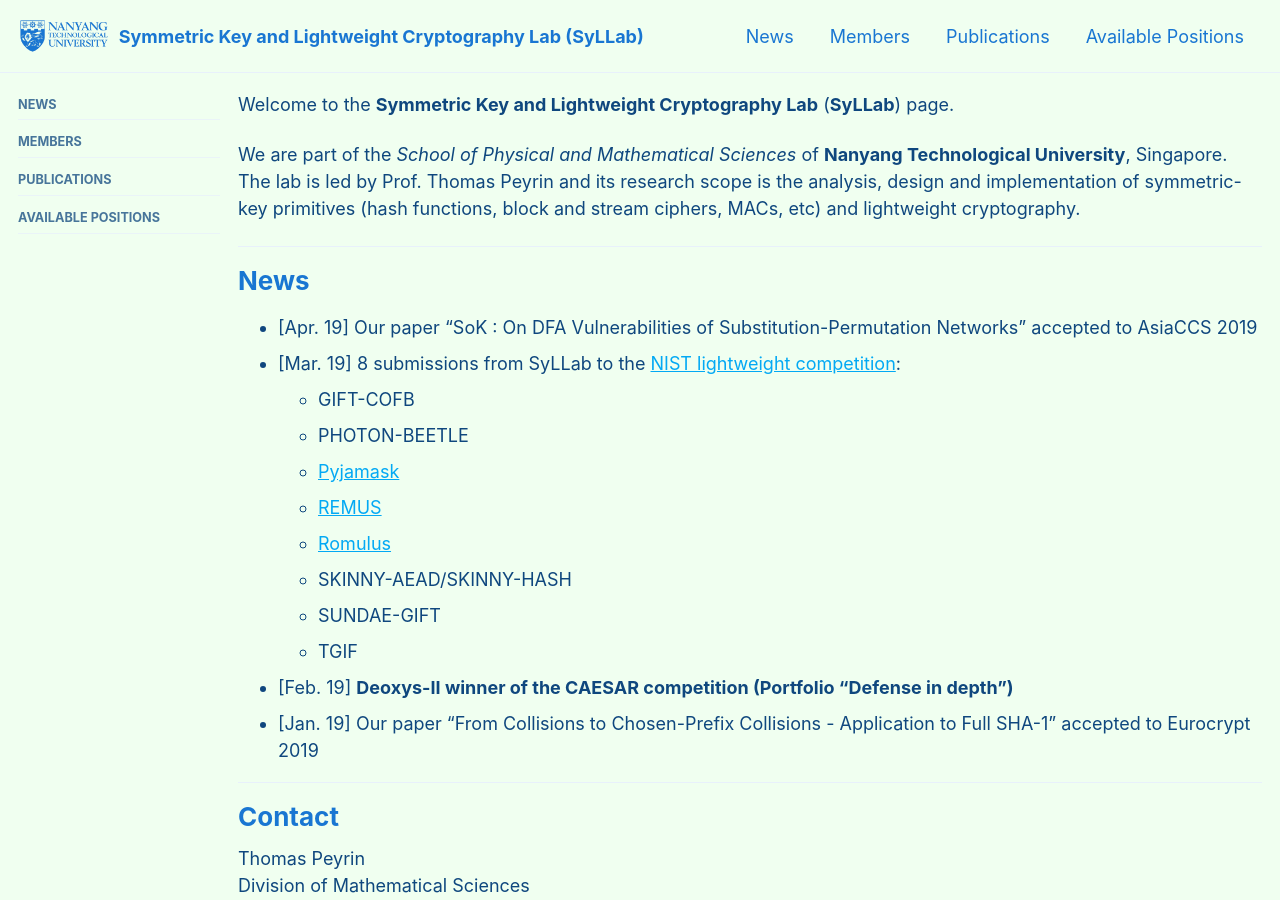
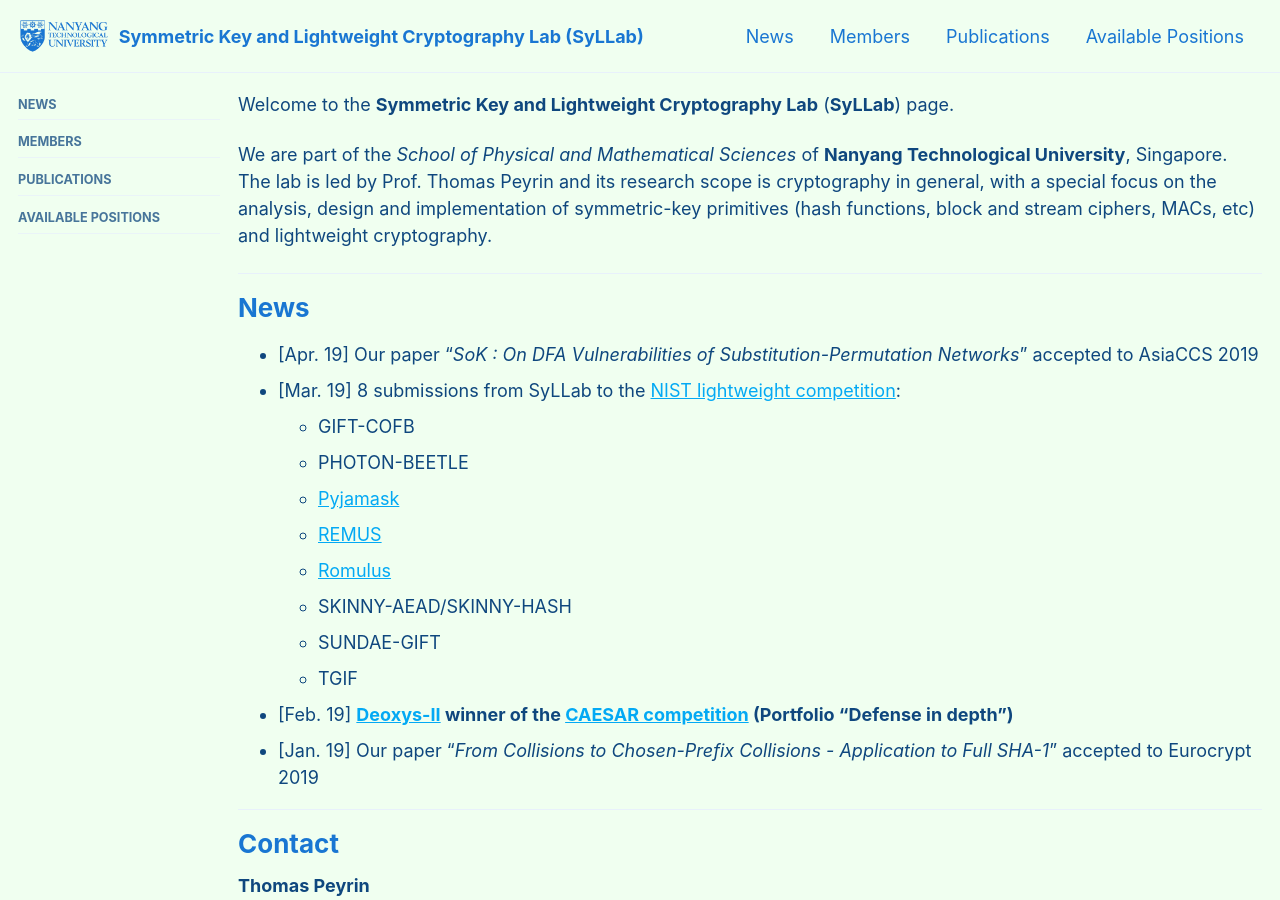
Before and after one commit to thomaspeyrin/web, a Jekyll site: the page built from index.md, in a window 1280 px wide and 900 px high. Built offline with Jekyll 4.4.1, drawn with Linux system fonts in a browser that asks for light colours; cached includes are drawn as plain includes; nearby versions of some CDN libraries; part of the change alters nothing that is shown; some of the changed text lies outside the part shown.

Commit message:
Update index.md

```diff
--- a/index.md
+++ b/index.md
@@ -8,14 +8,14 @@ sidebar:
 
 Welcome to the **Symmetric Key and Lightweight Cryptography Lab** (**SyLLab**) page.
 
-We are part of the *School of Physical and Mathematical Sciences* of **Nanyang Technological University**, Singapore. The lab is led by Prof. Thomas Peyrin and its research scope is the analysis, design and implementation of symmetric-key primitives (hash functions, block and stream ciphers, MACs, etc) and lightweight cryptography.
+We are part of the *School of Physical and Mathematical Sciences* of **Nanyang Technological University**, Singapore. The lab is led by Prof. Thomas Peyrin and its research scope is cryptography in general, with a special focus on the analysis, design and implementation of symmetric-key primitives (hash functions, block and stream ciphers, MACs, etc) and lightweight cryptography.
 
 ---
 
 # News
 {: .myh1}
 
-- \[Apr. 19\] Our paper "SoK : On DFA Vulnerabilities of Substitution-Permutation Networks" accepted to AsiaCCS 2019
+- \[Apr. 19\] Our paper "*SoK : On DFA Vulnerabilities of Substitution-Permutation Networks*" accepted to AsiaCCS 2019
 - \[Mar. 19\]  8 submissions from SyLLab to the [NIST lightweight competition](https://csrc.nist.gov/Projects/Lightweight-Cryptography):
   - GIFT-COFB
   - PHOTON-BEETLE
@@ -25,8 +25,8 @@ We are part of the *School of Physical and Mathematical Sciences* of **Nanyang T
   - SKINNY-AEAD/SKINNY-HASH
   - SUNDAE-GIFT
   - TGIF
-- \[Feb. 19\] **Deoxys-II winner of the CAESAR competition (Portfolio "Defense in depth")**
-- \[Jan. 19\] Our paper "From Collisions to Chosen-Prefix Collisions - Application to Full SHA-1" accepted to Eurocrypt 2019
+- \[Feb. 19\] **[Deoxys-II](https://sites.google.com/view/deoxyscipher) winner of the [CAESAR competition](http://competitions.cr.yp.to/caesar-submissions.html) (Portfolio "Defense in depth")**
+- \[Jan. 19\] Our paper "*From Collisions to Chosen-Prefix Collisions - Application to Full SHA-1*" accepted to Eurocrypt 2019
 
 
 ---
@@ -34,10 +34,10 @@ We are part of the *School of Physical and Mathematical Sciences* of **Nanyang T
 # Contact
 {: .myh1}
 
-Thomas Peyrin
+**Thomas Peyrin**
 Division of Mathematical Sciences
 School of Physical and Mathematical Sciences
 Nanyang Technological University
 SPMS-MAS-05-14, 21 Nanyang Link, Singapore 637371, Singapore
-Phone: +65-65132027
-E-mail: thomas.peyrin(at)ntu.edu.sg
+**Phone**: +65-65132027
+**E-mail**: thomas.peyrin(at)ntu.edu.sg
```
